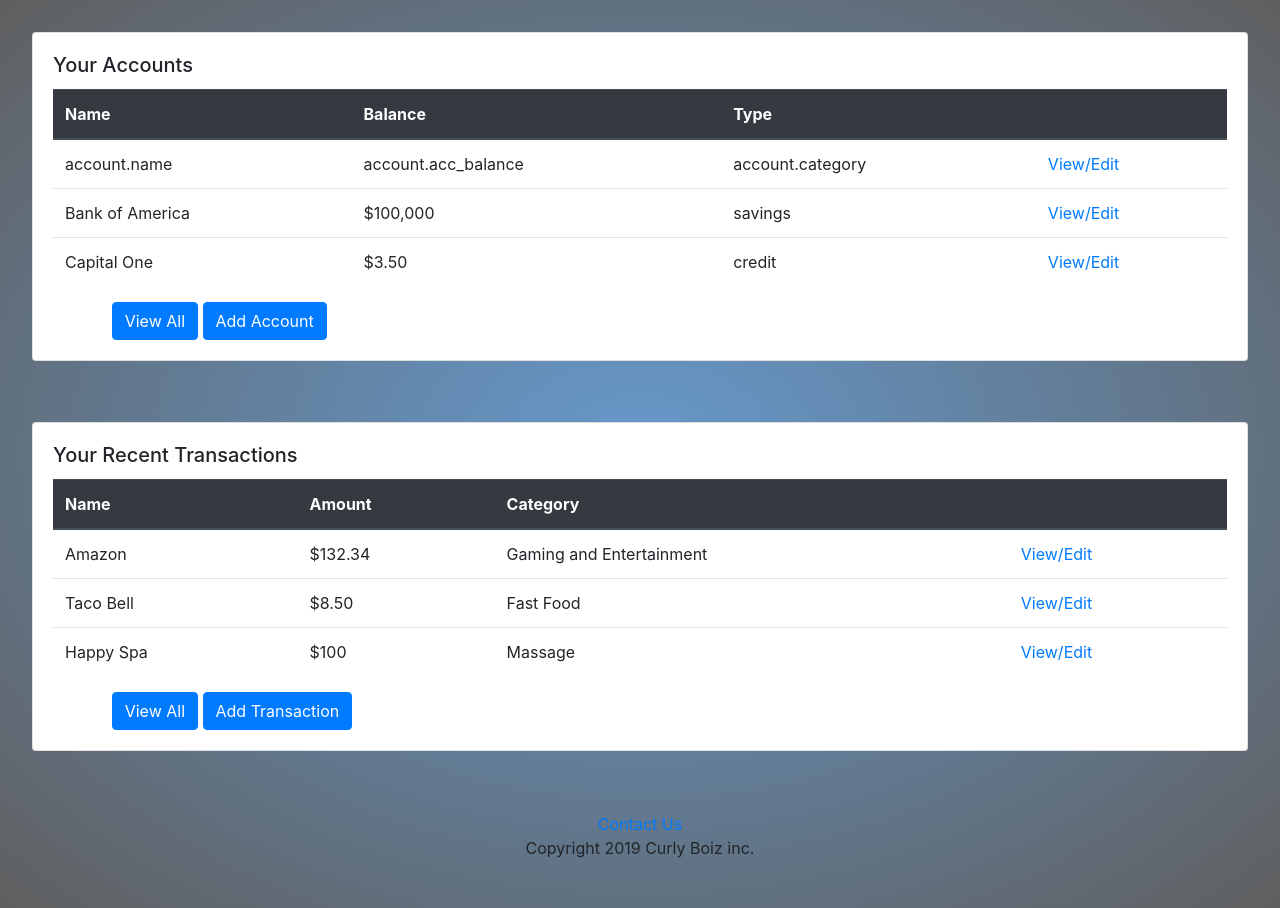
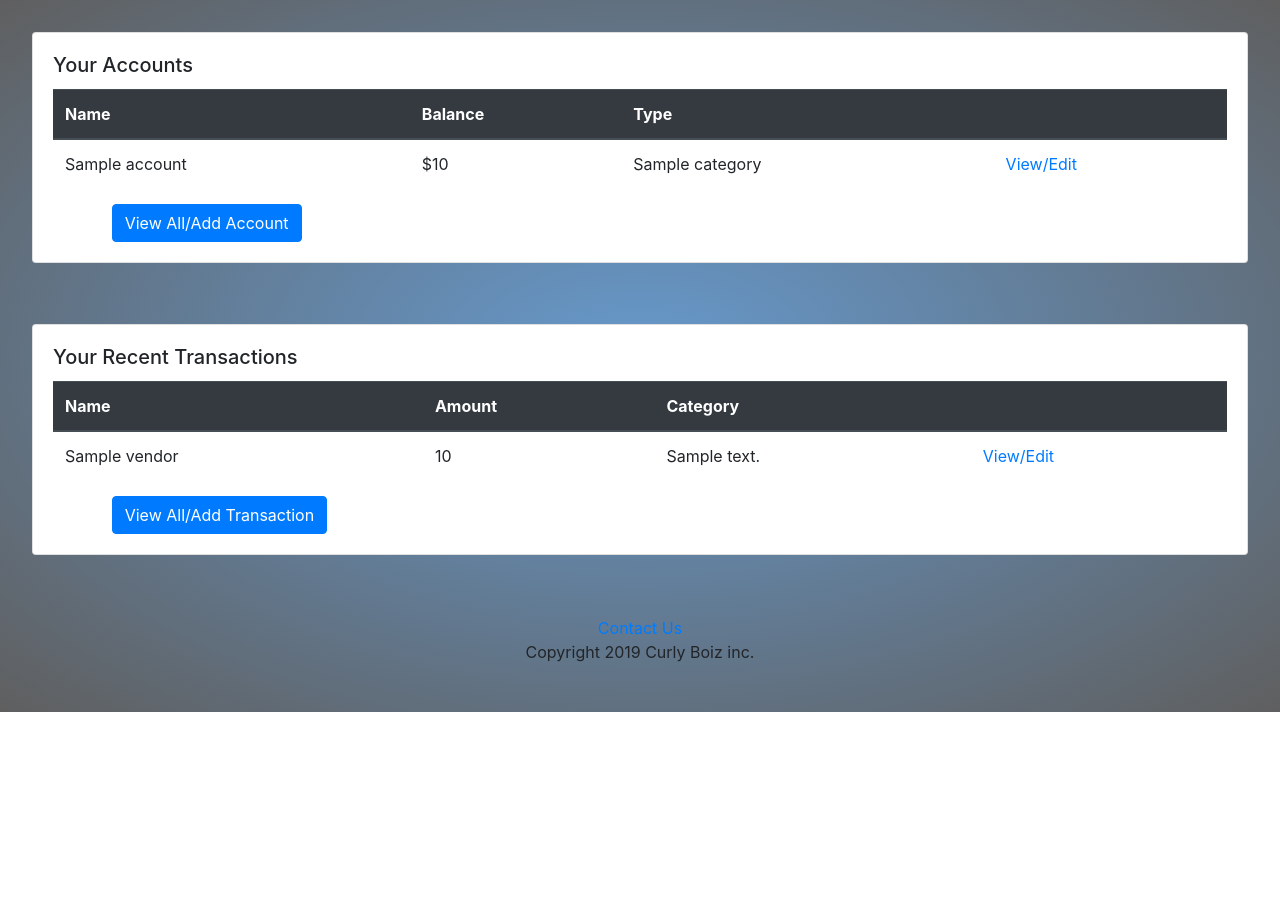
Before and after one commit to will0700/menthol, a Django app: template apps/menthol_app/templates/menthol_app/dashboard.html in a window 1280 px wide. Shown: the part 56-964 px from the top of the page. After the commit the page ends 768 px from the top, so only its background shows below. Run offline with Django 3.2, Linux system fonts and the light colour scheme; the template is opened without the code that fills it: most values are stand-ins (such as "Sample title", 1, 10 or a date in 2020); some libraries are stand-ins or nearby versions.

Commit message:
Justin changes

```diff
--- a/apps/menthol_app/templates/menthol_app/dashboard.html
+++ b/apps/menthol_app/templates/menthol_app/dashboard.html
@@ -11,28 +11,28 @@
 </head>
 <body>
     <nav class="navbar navbar-expand-lg navbar-dark bg-dark">
-        <a class="navbar-brand" href="#">
+        <a class="navbar-brand" href="/dashboard">
                 <img src="http://reliefor.com/wp-content/uploads/2015/10/icon-menthol-300px.png" width="30" height="30" class="d-inline-block align-top" alt="">
             Menthol</a>
         <div class="collapse navbar-collapse" id="navbarSupportedContent">
             <ul class="navbar-nav mr-auto">
                 <li class="nav-item active">
-                    <a class="nav-link" href="#">Home</a>
+                    <a class="nav-link" href="/dashboard">Home</a>
                 </li>
                 <li class="nav-item dropdown">
                     <a class="nav-link dropdown-toggle" href="#" id="navbarDropdown" role="button" data-toggle="dropdown" aria-haspopup="true" aria-expanded="false">
                         Navigation
                     </a>
                     <div class="dropdown-menu" aria-labelledby="navbarDropdown">
-                        <a class="dropdown-item" href="#">Accounts and Budgets</a>
+                        <a class="dropdown-item" href="/accounts">Accounts and Budgets</a>
                         <div class="dropdown-divider"></div>
-                        <a class="dropdown-item" href="#">Payments and Transfers</a>
+                        <a class="dropdown-item" href="/payments">Payments and Transfers</a>
                     </div>
                 </li>
                     </ul>
                     <div class="form-inline my-2 my-lg-0">
                         <a class="nav-link disabled" href="#">Logged in as {{user.first_name}} {{user.last_name}}</a>
-                        <a class="nav-link" href="#">Logout</a>
+                        <a class="nav-link" href="/logout">Logout</a>
                     </div>
         </div>
     </nav>
@@ -52,29 +52,16 @@
                 <tbody>
                     {% for account in all_accounts %}
                     <tr>
-                        <td>account.name</td>
-                        <td>account.acc_balance</td>
-                        <td>account.category</td>
+                        <td>{{account.name}}</td>
+                        <td>${{account.acc_balance}}</td>
+                        <td>{{account.category}}</td>
                         <td><a href="#">View/Edit</a></td>
                     </tr>
                     {% endfor %}
-                    <tr>
-                        <td>Bank of America</td>
-                        <td>$100,000</td>
-                        <td>savings</td>
-                        <td><a href="#">View/Edit</a></td>
-                    </tr>
-                    <tr>
-                        <td>Capital One</td>
-                        <td>$3.50</td>
-                        <td>credit</td>
-                        <td><a href="#">View/Edit</a></td>
-                    </tr>
                 </tbody>
                 </table>
                 <div style="margin-left: 5%;">
-                    <a href="#" class="btn btn-primary">View All</a>
-                    <a href="#" class="btn btn-primary">Add Account</a>
+                    <a href="/accounts" class="btn btn-primary">View All/Add Account</a>
                 </div>
             </div>
         </div>
@@ -91,29 +78,18 @@
                     </tr>
                 </thead>
                 <tbody>
+                    {% for payment in all_payments %}
                     <tr>
-                        <td>Amazon</td>
-                        <td>$132.34</td>
-                        <td>Gaming and Entertainment</td>
+                        <td>{{payment.vendor}}</td>
+                        <td>{{payment.amount}}</td>
+                        <td>{{payment.description}}</td>
                         <td><a href="#">View/Edit</a></td>
                     </tr>
-                    <tr>
-                        <td>Taco Bell</td>
-                        <td>$8.50</td>
-                        <td>Fast Food</td>
-                        <td><a href="#">View/Edit</a></td>
-                    </tr>
-                    <tr>
-                        <td>Happy Spa</td>
-                        <td>$100</td>
-                        <td>Massage</td>
-                        <td><a href="#">View/Edit</a></td>
-                    </tr>
+                    {% endfor %}
                 </tbody>
                 </table>
                 <div style="margin-left: 5%;">
-                    <a href="#" class="btn btn-primary">View All</a>
-                    <a href="#" class="btn btn-primary">Add Transaction</a>
+                    <a href="/transactions" class="btn btn-primary">View All/Add Transaction</a>
                 </div>
             </div>
         </div>
```
Also changed, not shown: apps/menthol_app/migrations/0002_auto_20190829_1750.py (added).
